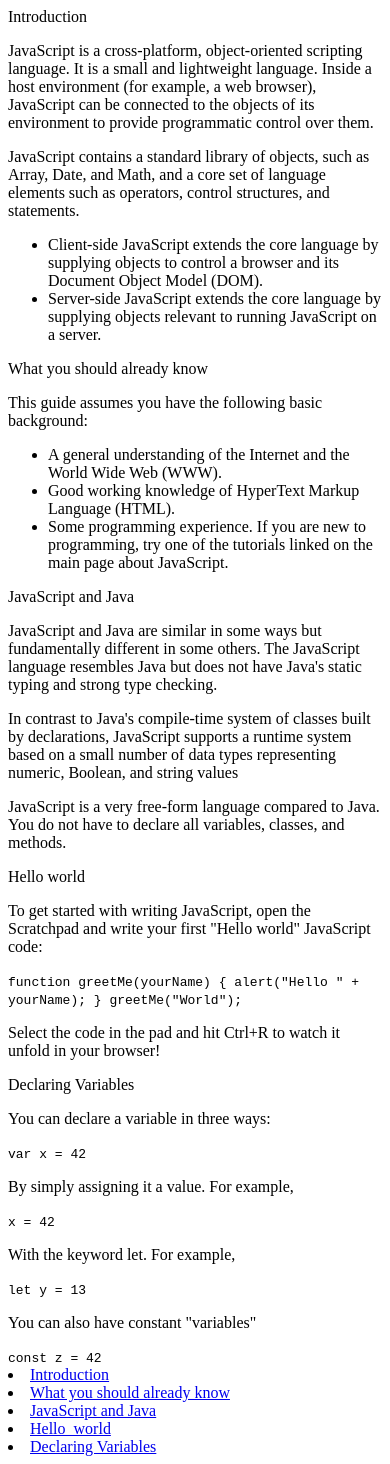
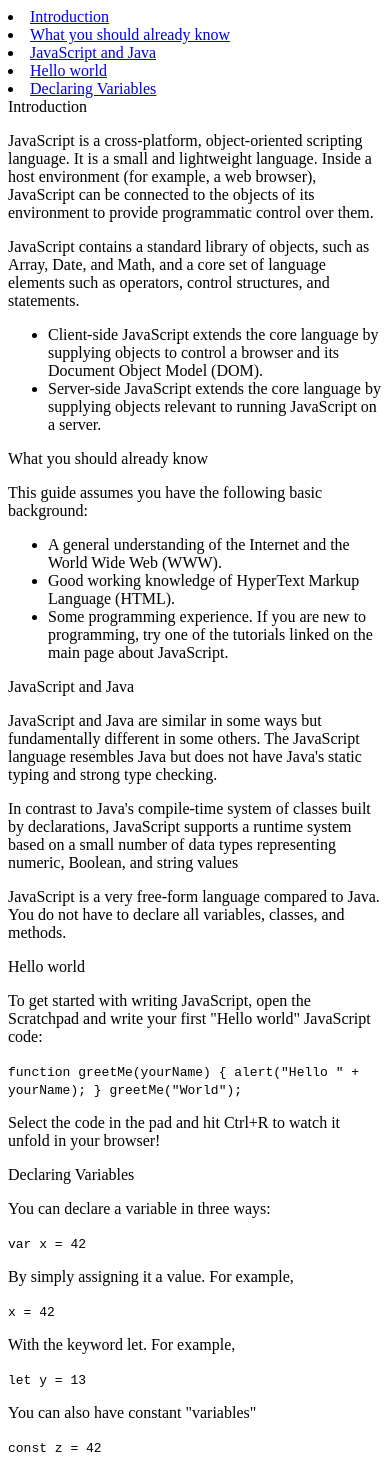
Before and after one commit to notlfish/microverse-trial-obote-ferrari, a plain HTML site: page index.html in a window 390 px wide. Drawn offline with Linux system fonts and the light colour scheme.

Commit message:
added the media query and changed the layout

```diff
--- a/index.html
+++ b/index.html
@@ -22,6 +22,17 @@
 
     -->
     <script  src="js/index.js"></script>
+
+    <nav id="navbar">
+      <header>
+        <li><a class="nav-link" href="#introduction">Introduction</a></li>
+        <li><a class="nav-link"  href="#what_you_should_already_know">What you should already know</a></li>
+        <li><a class="nav-link"  href="#javascript_and_java">JavaScript and Java</a></li>
+        <li><a class="nav-link"  href="#hello_world">Hello world</a></li>
+        <li><a class="nav-link"  href="#declaring_variables">Declaring Variables</a></li>
+      </header>
+
+    </nav>
 
     <main id="main-doc">
       <section id="introduction" class="main-section">
@@ -120,16 +131,8 @@
           const z = 42
         </code>
       </section>
-      <nav id="navbar">
-        <header>
-          <li><a class="nav-link" href="#introduction">Introduction</a></li>
-          <li><a class="nav-link"  href="#What_you_should_already_know<">What you should already know</a></li>
-          <li><a class="nav-link"  href="#javaScript_and_Java">JavaScript and Java</a></li>
-          <li><a class="nav-link"  href="#hello_world">Hello_world</a></li>
-          <li><a class="nav-link"  href="#declaring_variables">Declaring Variables</a></li>
-        </header>
 
-      </nav>
     </main>
+
   </body>
 </html>
```
